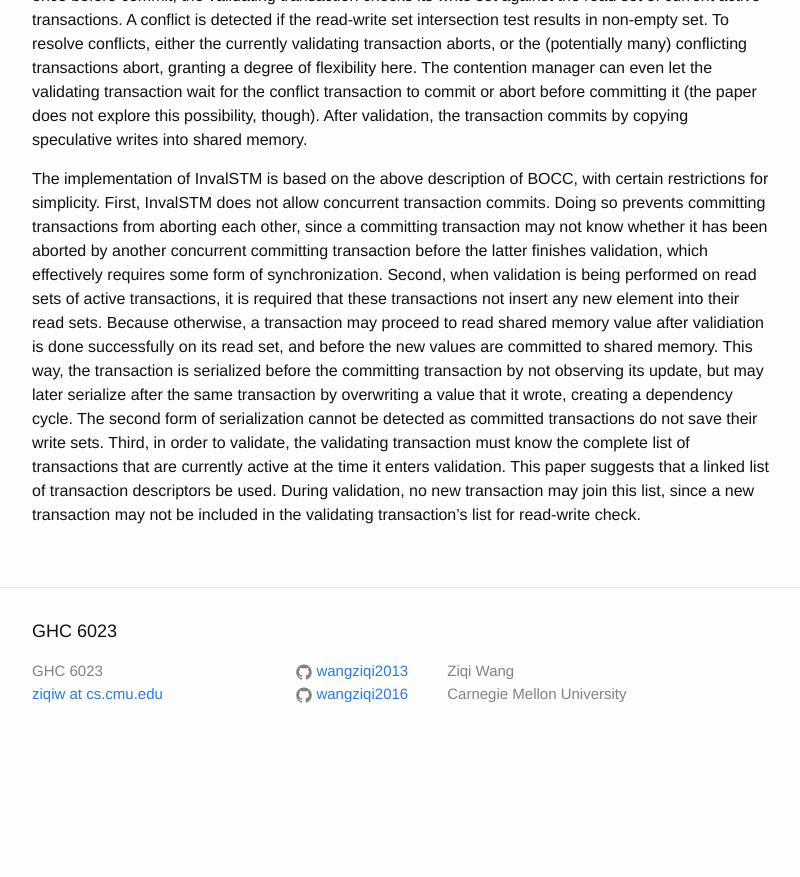
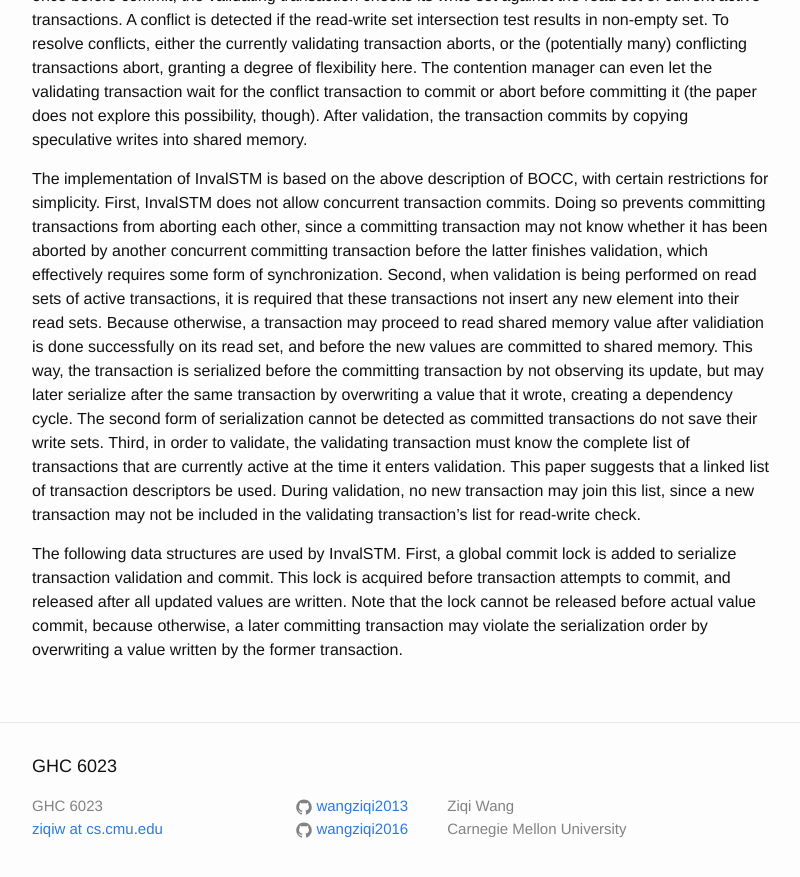
Before and after one commit to wangziqi2013/wangziqi2013.github.io, a Jekyll site: the page built from _posts/2019-11-03-invalstm.markdown, in a window 1280 px wide and 900 px high, scrolled down 1339 px. Shown: the top 877 px of the window, without its empty margins (238-1038 px from the left). Built offline with Jekyll 4.4.1, drawn with Linux system fonts in a browser that asks for light colours; before the commit the page ends 2104 px from its top, so only the background shows below that.

Commit message:
Adding global lock

```diff
--- a/_posts/2019-11-03-invalstm.markdown
+++ b/_posts/2019-11-03-invalstm.markdown
@@ -58,3 +58,8 @@ cannot be detected as committed transactions do not save their write sets. Third
 transaction must know the complete list of transactions that are currently active at the time it enters validation.
 This paper suggests that a linked list of transaction descriptors be used. During validation, no new transaction may
 join this list, since a new transaction may not be included in the validating transaction's list for read-write check.
+
+The following data structures are used by InvalSTM. First, a global commit lock is added to serialize transaction validation
+and commit. This lock is acquired before transaction attempts to commit, and released after all updated values are written.
+Note that the lock cannot be released before actual value commit, because otherwise, a later committing transaction may violate
+the serialization order by overwriting a value written by the former transaction.
```
